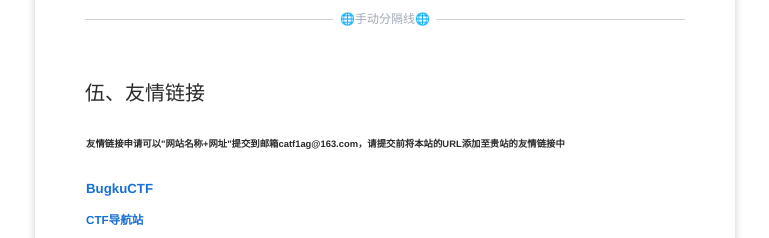
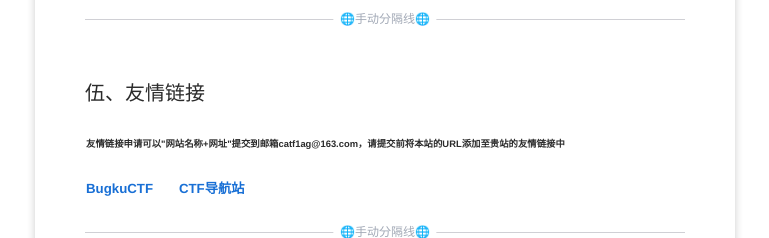
Before and after one commit to vFREE-1/about, a plain HTML site: page index.html in a window 1280 px wide. Shown: the part 1183-1421 px from the top of the page, without its empty margins (255-1024 px from the left). Drawn offline with Linux system fonts and the light colour scheme.

Commit message:
Update index.html

```diff
--- a/index.html
+++ b/index.html
@@ -295,11 +295,12 @@
                             <!--{{--  二级标题--}}-->
 			<h6>友情链接申请可以"网站名称+网址"提交到邮箱catf1ag@163.com，请提交前将本站的URL添加至贵站的友情链接中</h6><br>
                             <div class="eml-w-title-level3">
-                                <h5><a href="http://ctf.bugku.com/" target=_blank>BugkuCTF</a></h5>
+                                <h5>
+					<a href="http://ctf.bugku.com/" target=_blank>BugkuCTF</a>&nbsp;&nbsp;&nbsp;&nbsp;&nbsp;&nbsp;
+					<a href="https://www.ctftools.club/" target=_blank>CTF导航站</a>
+				</h5>
                         </div>
-			    <div class="gen-item" draggable="false">
-				<h5><a href="https://www.ctftools.club/" target=_blank>CTF导航站</h5>
-			    </div>
+
                     </div>
 
                     <hr class="hr-solid-content" data-content="🌐手动分隔线🌐"><br>
```
